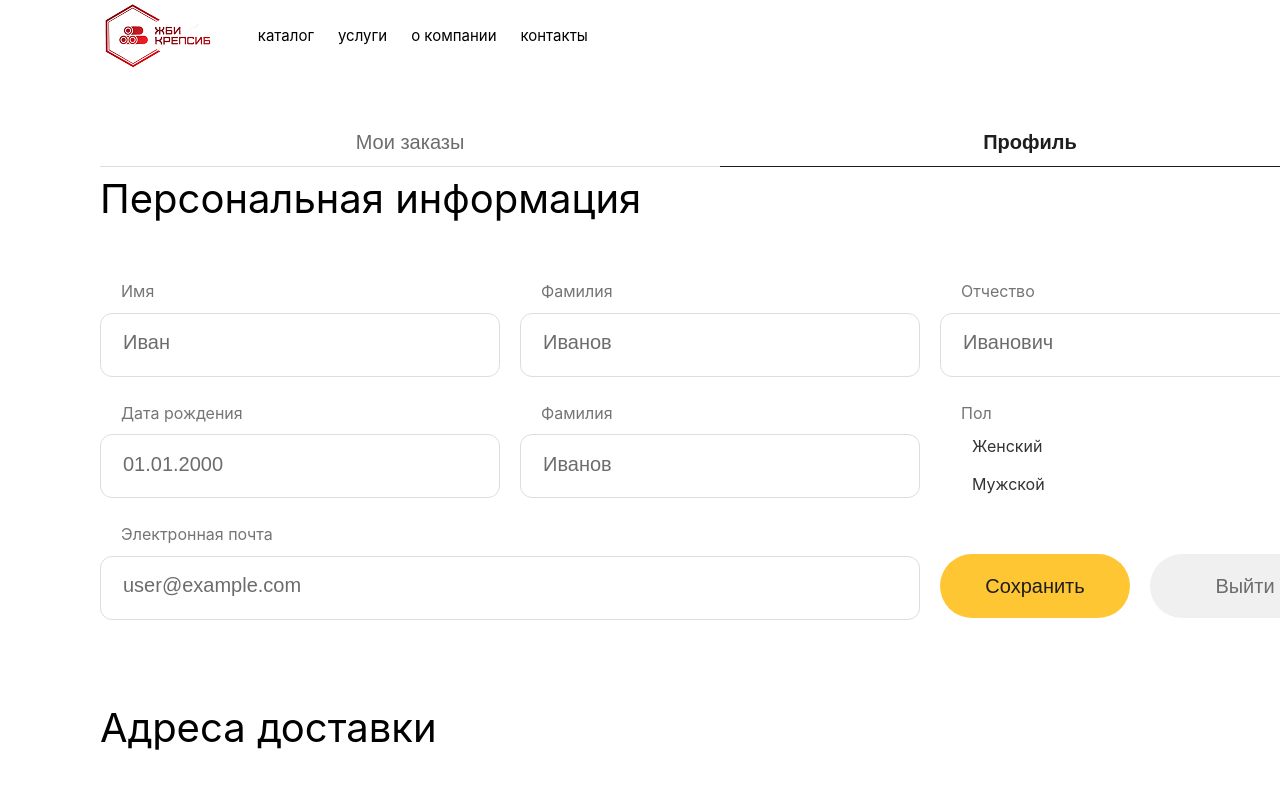
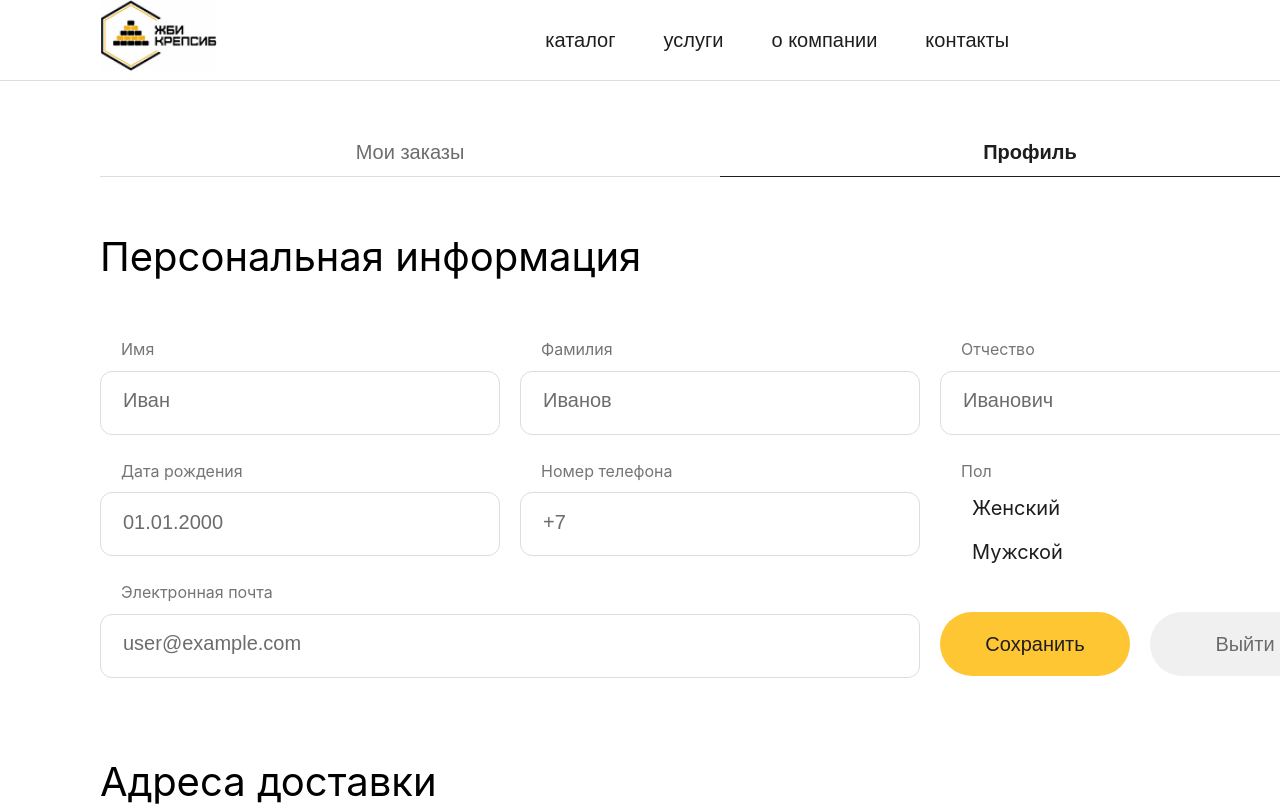
Before and after one commit to Sofiyko3107/VKR_2025, a Vue app in the folder frontend/: page / in a window 1280 px wide. Shown: the top 806 px of the page. Built offline with nearby package versions, Linux system fonts and the light colour scheme; some icons are missing.

Commit message:
add toolbar

```diff
--- a/frontend/package.json
+++ b/frontend/package.json
@@ -13,6 +13,7 @@
   "dependencies": {
     "@jamescoyle/vue-icon": "^0.1.2",
     "@mdi/js": "^7.4.47",
+    "luxon": "^3.6.1",
     "pinia": "^3.0.1",
     "vue": "^3.5.13",
     "vue-router": "^4.5.0"
--- a/frontend/src/App.vue
+++ b/frontend/src/App.vue
@@ -8,9 +8,11 @@ import ProfileView from "./views/ProfileView.vue"
 </script>
 
 <template>
+  <Toolbar></Toolbar>
   <div class="wrapper">
-    <Toolbar></Toolbar>
-    <ProfileView></ProfileView>
+    <div class="screen">
+      <ProfileView></ProfileView>
+    </div>
   </div>
 </template>
 
@@ -26,20 +28,14 @@ import ProfileView from "./views/ProfileView.vue"
 
 }
 
-.wrapper-logo {
-    display: flex;
-    flex-direction: row;
-    gap: 16px;
-    align-items: center;
 
-}
 
 .screen {
-
   margin: 48px 100px 48px 100px;
 
 }
 .wrapper {
+  display: block;
   width: 1440px;
   margin: auto;
 }
--- a/frontend/src/components/Button.vue
+++ b/frontend/src/components/Button.vue
@@ -1,4 +1,8 @@
 <script setup>
+import { computed } from 'vue'
+import SvgIcon from '@jamescoyle/vue-icon';
+import { mdiCartOutline, mdiAccountCircleOutline } from '@mdi/js';
+
 const props = defineProps({
   disabled: {
     type: Boolean,
@@ -8,10 +12,25 @@ const props = defineProps({
   alter: {
     type: Boolean,
     default: false
+  },
+  text: {
+    type: Boolean,
+    default: false
+  },
+  icon: {
+    type: Boolean,
+    default: false
   }
 })
 
 const emit = defineEmits(['click'])
+
+const buttonClass = computed(() => {
+  if (props.alter) return 'button-alter'
+  if (props.text) return 'text-button'
+  if (props.icon) return "icon-button"
+  return 'button'
+})
 
 const handleClick = () => {
   if (!props.disabled) {
@@ -22,15 +41,45 @@ const handleClick = () => {
 
 <template>
   <button
-    :class="[alter ? 'button-alter' : 'button']"
+    :class="buttonClass"
+
     :disabled="disabled"
     @click="handleClick"
   >
     <slot></slot>
+    <slot name="icon"></slot>
   </button>
 </template>
 
 <style scoped>
+
+.icon-button{
+  background-color: transparent;
+  border: none;
+  padding: 0;
+  color:#1E1E1E;
+  transition: color 0.1s;
+}
+
+.icon-button:hover{
+  color:#6C6C6C;
+}
+
+.text-button{
+  font-size: 20px;
+  height: 24px;
+  width: auto;
+  background-color: transparent;
+  border: none;
+  padding: 0;
+  color:#1E1E1E;
+  transition: color 0.1s;
+
+}
+
+.text-button:hover {
+  color:#6C6C6C;
+}
 
 .button-alter{
     padding: 12px 24px;
--- a/frontend/src/components/RadioButton.vue
+++ b/frontend/src/components/RadioButton.vue
@@ -65,8 +65,8 @@ const handleClick = () => {
 }
 
 .label {
-  font-size: 16px;
-  color: #333;
+  font-size: 20px;
+  color: #1e1e1e;
 }
 
 .disabled {
--- a/frontend/src/components/Toolbar.vue
+++ b/frontend/src/components/Toolbar.vue
@@ -1,30 +1,37 @@
 <script setup>
 import SvgIcon from '@jamescoyle/vue-icon';
 import { mdiCartOutline, mdiAccountCircleOutline } from '@mdi/js';
-import logoUrl from '@/assets/logo.png'
+import logo1Url from '@/assets/logo1.png'
+import Button from "./Button.vue"
 </script>
 
 <template>
     <div class="core">
         <div class="wrapper">
-            <div class="nav">
-                <img
-                    :src="logoUrl"
+            <img
+                    :src="logo1Url"
                     alt="Название компании"
                     width="150"
                     height="50"
                     class="site-logo"
                 >
-                <div class="wrapper-nav-list">
-                    <div>каталог</div>
-                    <div>услуги</div>
-                    <div>о компании</div>
-                    <div>контакты</div>
-                </div>
+
+
+            <div class="wrapper-nav-list">
+                <Button text @click="">каталог</Button>
+                <Button text @click="">услуги</Button>
+                <Button text @click="">о компании</Button>
+                <Button text @click="">контакты</Button>
             </div>
+
             <div class="wrapper-logo">
-                <SvgIcon type="mdi" :path="mdiCartOutline"/>
-                <SvgIcon type="mdi" :path="mdiAccountCircleOutline"/>
+                <Button icon @click="">
+                    <template #icon><SvgIcon type="mdi" :path="mdiCartOutline"/></template>
+                </Button>
+                <Button icon @click="">
+                    <template #icon><SvgIcon type="mdi" :path="mdiAccountCircleOutline"/></template>
+                </Button>
+
             </div>
         </div>
     </div>
@@ -33,17 +40,29 @@ import logoUrl from '@/assets/logo.png'
 </template>
 
 <style scoped>
+
+.wrapper-logo {
+    display: flex;
+    flex-direction: row;
+    gap: 16px;
+    align-items: center;
+
+}
+
 .core {
     background-color: white;
     width: 100%;
+    border-bottom: 1px solid #DDDDDD;
 }
 
 .wrapper {
     display: flex;
     flex-direction: row;
     margin: auto;
-    width: 86%;
-    height: 71px;
+    width: 1440px;
+    height: 80px;
+    margin: auto;
+    padding: 0 100px 0 100px;
     justify-content: space-between;
 }
 
@@ -51,15 +70,13 @@ import logoUrl from '@/assets/logo.png'
     display: flex;
     flex-direction: row;
     align-items: center;
-    gap: 24px;
+    gap: 48px;
+    display: flex;
+    flex-direction: row;
 }
 
 
 
-.nav {
-    display: flex;
-    flex-direction: row;
-}
 
 .site-logo {
     max-height: 71px;
--- a/frontend/src/views/ProfileView.vue
+++ b/frontend/src/views/ProfileView.vue
@@ -12,7 +12,7 @@ const gender = ref('male'); // 'male' или 'female'
 </script>
 
 <template>
-    <div class="screen">
+    <div>
         <div class="tabs-container">
             <TabButton :active="activeTab === 'orders'" @click="activeTab = 'orders'">
              Мои заказы
@@ -43,8 +43,8 @@ const gender = ref('male'); // 'male' или 'female'
                 inputPlaceholder="01.01.2000"
             ></InputGroup>
             <InputGroup
-                input-label="Фамилия"
-                inputPlaceholder="Иванов"
+                input-label="Номер телефона"
+                inputPlaceholder="+7"
             ></InputGroup>
             <div class="wrapper-logo">
                 <div class="T2">
@@ -90,8 +90,6 @@ const gender = ref('male'); // 'male' или 'female'
             </div>
 
         </div>
-
-        <input style="width: 100px; height: 20px;" type="file"></input>
     </div>
 
 
@@ -174,6 +172,7 @@ const gender = ref('male'); // 'male' или 'female'
     line-height: 1.2;
 }
 .H2 {
+    margin-top: 48px;
     font-size: 40px;
 }
 
```
Also changed, not shown: frontend/src/assets/logo1.png (added), frontend/src/components/CardProduct.vue (added), frontend/src/components/DateInput.vue (added), 1 other file (tests, documents, lock files or other folders).
